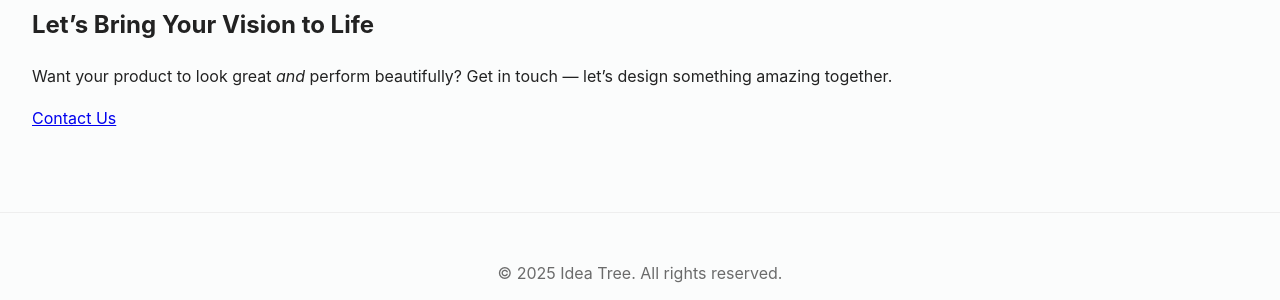
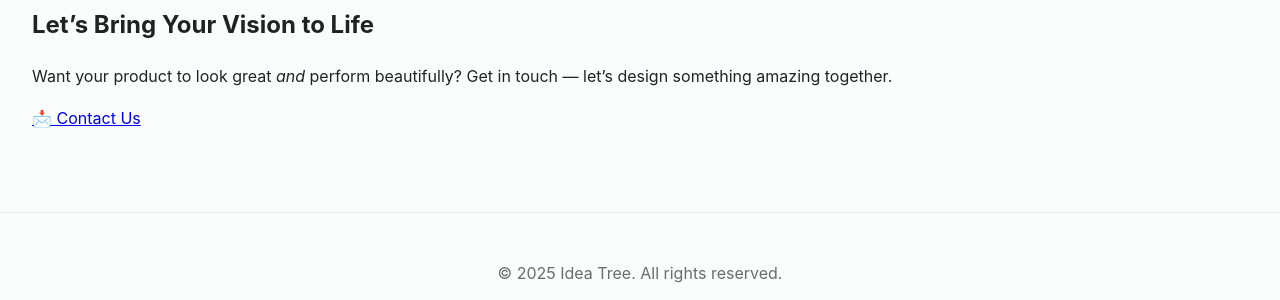
Before and after one commit to neiljohnson1306/ideatree, a Jekyll site: the page built from _services/product-design.md, in a window 1280 px wide and 900 px high, scrolled down 1528 px. Shown: the part 566-866 px from the top of the window. Built offline with Jekyll 4.4.1, drawn with Linux system fonts in a browser that asks for light colours.

```diff
--- a/_services/product-design.md
+++ b/_services/product-design.md
@@ -83,4 +83,4 @@ Before building, we test. We create interactive prototypes and conduct usability
 
 Want your product to look great *and* perform beautifully? Get in touch — let's design something amazing together.
 
-[Contact Us]({{ "/contact/" | relative_url }})
+[📩 Contact Us]({{ "/contact/" | relative_url }})
```
